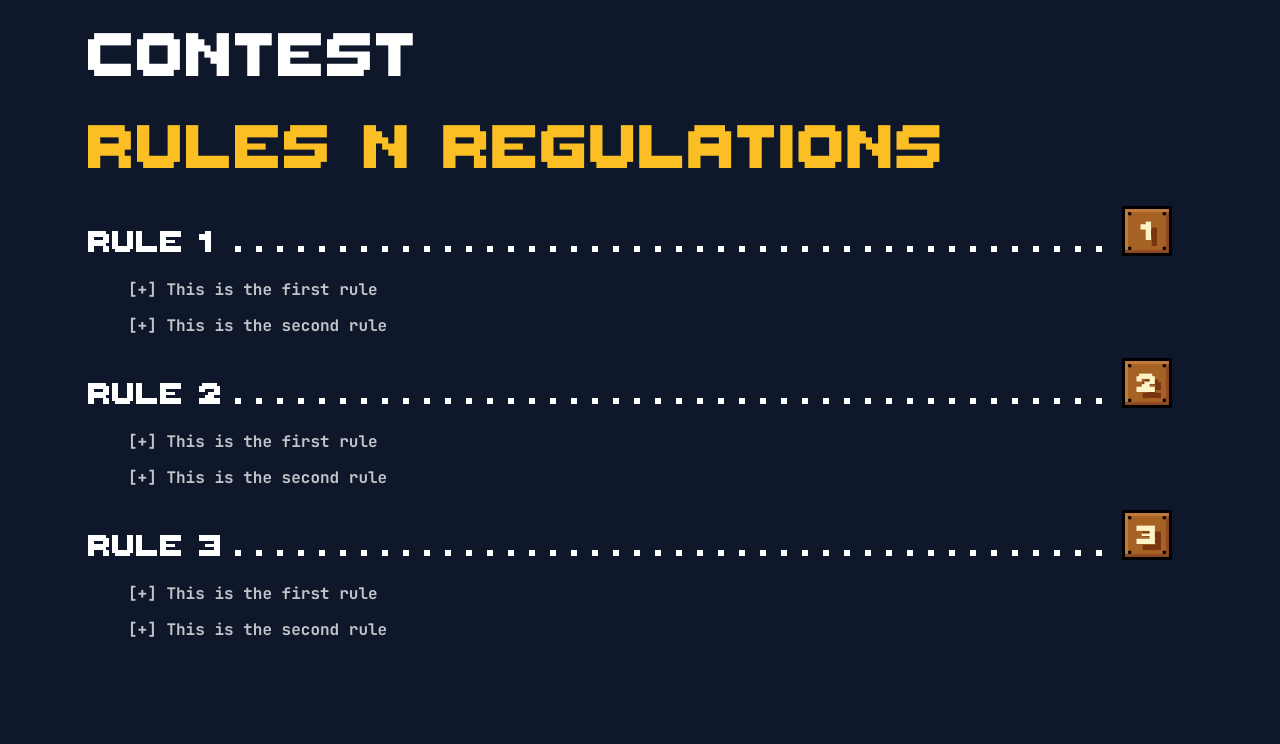
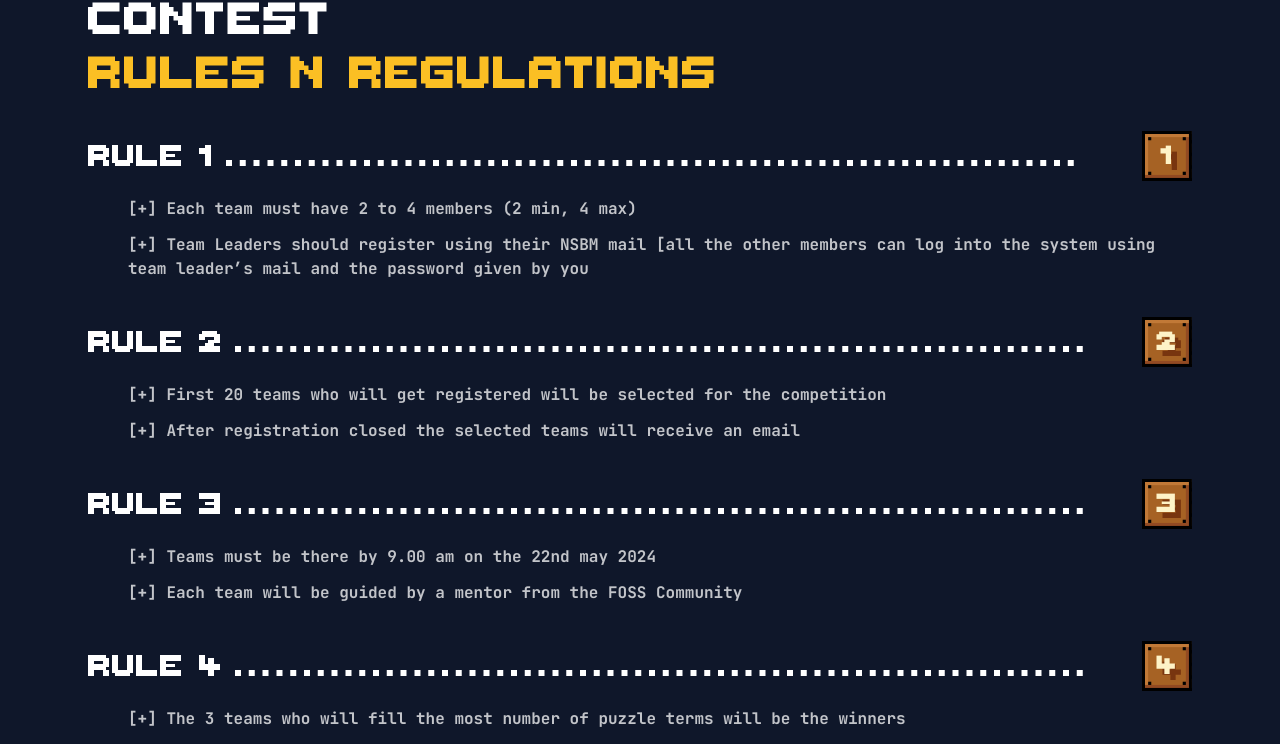
Before and after one commit to fossnsbm/techie-sleuths-24-frontend, a Next.js app: page / in a window 1280 px wide. Shown: the part 1812-2556 px from the top of the page. Built offline with nearby package versions, Linux system fonts and the light colour scheme.

Commit message:
refactor: Rules and regulations section

```diff
--- a/src/components/sections/RulesSection.tsx
+++ b/src/components/sections/RulesSection.tsx
@@ -32,24 +32,17 @@ function RulesSectionRule(rule: Rule) {
   }, []);
   return (
     <div>
-      <div className='relative overflow-hidden text-[48px] flex flex-row justify-between'>
-        <label className='overflow-hidden bg-slate-900 pr-3'>
-          {rule.title}
-        </label>
-
-        <label
-          className='absolute bottom-0 left-0 w-full -z-10'
-          style={{ letterSpacing: "12px" }}
-        >
-          ......................................................
-        </label>
-
-        <div className='px-5 bg-slate-900'>
-          <div className='relative aspect-square h-[50px]'>
-            <Image alt='Logo' src='/assets/tile.png' layout='fill' />
+      <div className="text-2xl lg:text-[48px] flex flex-row items-center justify-between">
+        <div className="text-nowrap bg-slate-900 pr-3">{rule.title}</div>
+        <div className="hidden md:block w-full tracking-widest">
+          ..............................................................
+        </div>
+        <div className="bg-slate-900">
+          <div className="relative aspect-square h-[50px]">
+            <Image alt="Logo" src="/assets/tile.png" layout="fill" />
 
             <label
-              className='absolute z-10 text-amber-100 text-[42px] left-1/2 top-1/2 translate-x-[-50%] translate-y-[-50%]'
+              className="absolute z-10 text-amber-100 text-[42px] left-1/2 top-1/2 translate-x-[-50%] translate-y-[-50%]"
               style={{
                 textShadow: isSmallScreen
                   ? "3px 3px #78350F"
@@ -62,9 +55,9 @@ function RulesSectionRule(rule: Rule) {
         </div>
       </div>
 
-      <div className='pl-10 flex flex-col gap-3'>
+      <div className="pl-0 lg:pl-10 py-4 flex flex-col gap-3">
         {rule.description?.map((desc, index) => (
-          <p className='font-mono font-bold text-white/75' key={index}>
+          <p className="font-mono font-bold text-white/75" key={index}>
             [+] {desc}
           </p>
         ))}
@@ -75,18 +68,18 @@ function RulesSectionRule(rule: Rule) {
 
 function RulesSection() {
   return (
-    <section className='text-white flex flex-col justify-center items-center'>
-      <div className='py-16 px-12 w-full max-w-[1200px] flex flex-col gap-10'>
-        <div className='text-[98px]'>
-          <label className='' style={{ lineHeight: "36px" }}>
+    <section className="text-white flex flex-col justify-center items-center">
+      <div className="py-16 px-12 w-full max-w-[1200px] flex flex-col gap-10">
+        <div className="text-center md:text-left text-5xl md:text-6xl lg:text-7xl">
+          <label className="" style={{ lineHeight: "36px" }}>
             Contest
           </label>
-          <h2 className='text-amber-400' style={{ lineHeight: "36px" }}>
+          <h2 className="text-amber-400" style={{ lineHeight: "36px" }}>
             Rules N Regulations
           </h2>
         </div>
 
-        <div className='flex flex-col gap-5'>
+        <div className="flex flex-col gap-5">
           {Rules.map((rule) => (
             <RulesSectionRule key={rule.id} {...rule} />
           ))}
--- a/src/data/rules/rules.ts
+++ b/src/data/rules/rules.ts
@@ -4,17 +4,35 @@ const Rules: Rule[] = [
   {
     id: 1,
     title: "Rule 1",
-    description: ["This is the first rule", "This is the second rule"],
+    description: [
+      "Each team must have 2 to 4 members (2 min, 4 max)",
+      "Team Leaders should register using their NSBM mail [all the other members can log into the system using team leader’s mail and the password given by you",
+    ],
   },
   {
     id: 2,
     title: "Rule 2",
-    description: ["This is the first rule", "This is the second rule"],
+    description: [
+      "First 20 teams who will get registered will be selected for the competition",
+      "After registration closed the selected teams will receive an email",
+    ],
   },
   {
     id: 3,
     title: "Rule 3",
-    description: ["This is the first rule", "This is the second rule"],
+    description: [
+      "Teams must be there by 9.00 am on the 22nd may 2024",
+      "Each team will be guided by a mentor from the FOSS Community",
+    ],
+  },
+  {
+    id: 4,
+    title: "Rule 4",
+    description: [
+      "The 3 teams who will fill the most number of puzzle terms will be the winners",
+      "Winning teams will get prizes along with certificates",
+      "For each team there should be at least NFC-enabled mobile device",
+    ],
   },
 ];
 
```
